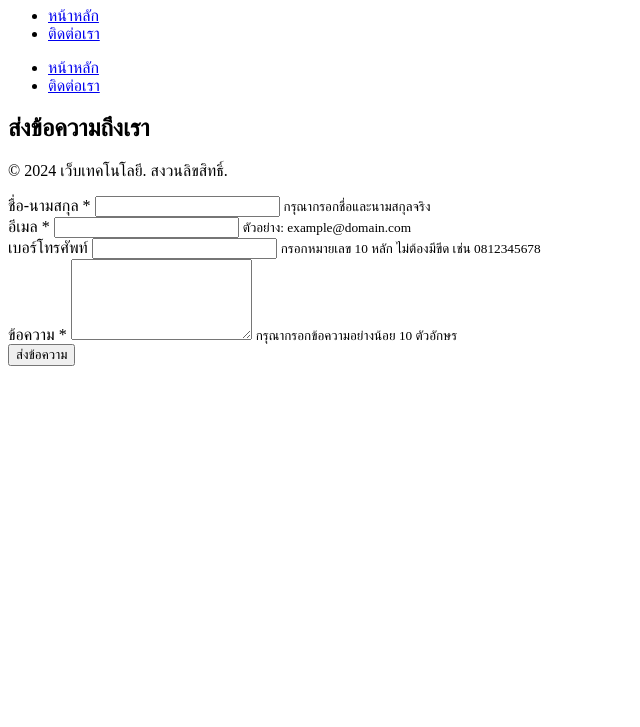
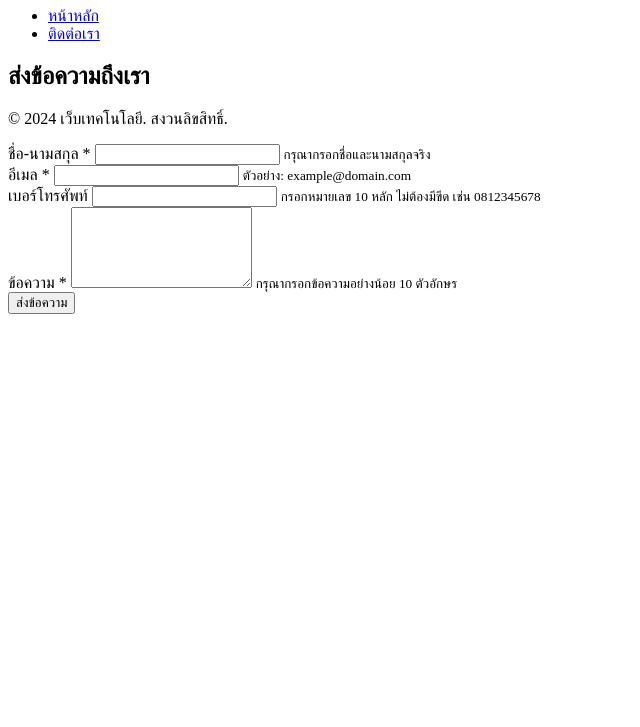
Before and after one commit to 66160011/web-semantic-lab, a plain HTML site: page contact.html in a window 1280 px wide. Shown: the part 73-800 px from the top of the page, without its empty margins (0-640 px from the left). Drawn offline with Linux system fonts and the light colour scheme.

Commit message:
เพิ่ม ARIA landmarks ในการนําทาง

```diff
--- a/contact.html
+++ b/contact.html
@@ -8,11 +8,7 @@
 <body>
  <header role="banner">
  <h1>ติดต่อเรา</h1>
- <nav role="navigation">
- <ul>
- <li><a href="index.html">หน้าหลัก</a></li>
- <li><a href="contact.html">ติดต่อเรา</a></li>
- </ul>
+
  <nav role="navigation" aria-label="เมนูหลัก">
     <ul>
     <li><a href="index.html" aria-current="page">หน้าหลัก</a></li>
```
